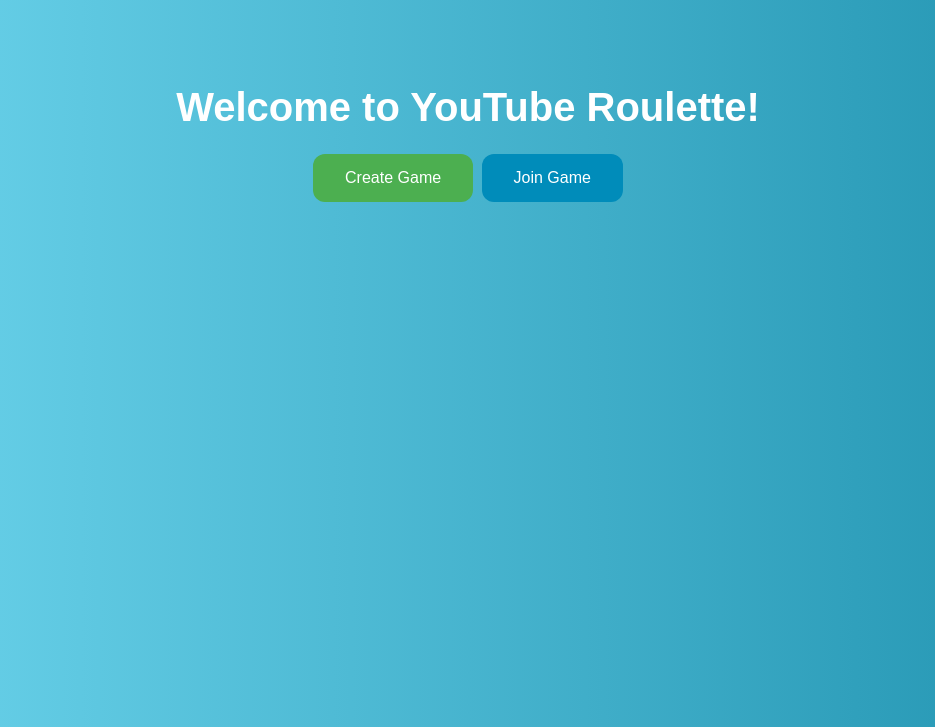
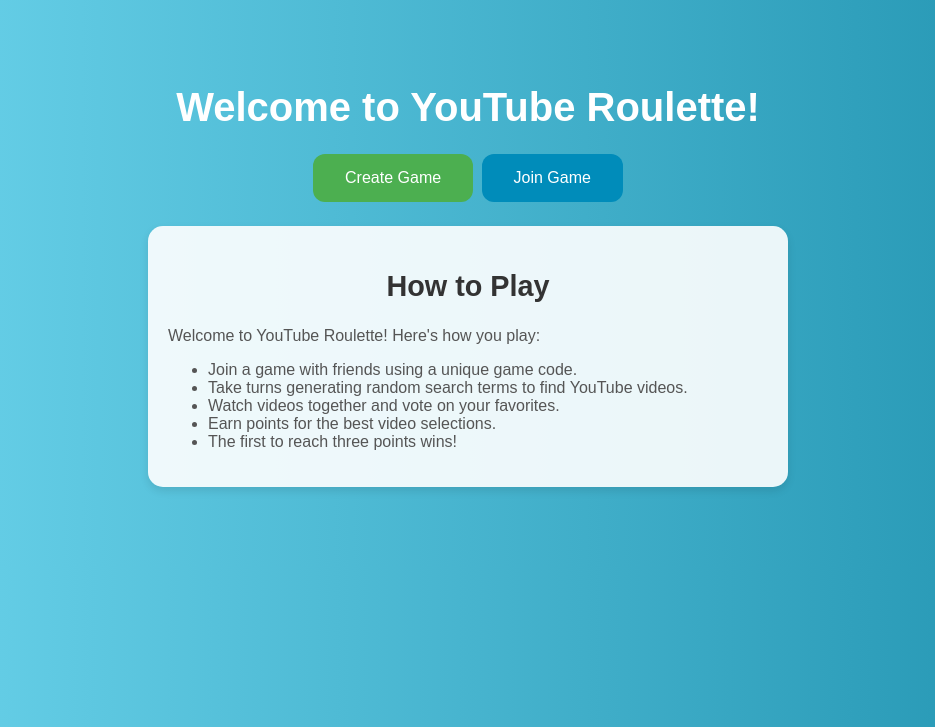
Before and after one commit to MagitekZed/ytroulette, a Flask app: page / in a window 1280 px wide. Shown: the top 727 px of the page, without its empty margins (172-1107 px from the left). Run offline with Flask 3, Linux system fonts and the light colour scheme.

Commit message:
Update index.html

```diff
--- a/templates/index.html
+++ b/templates/index.html
@@ -40,11 +40,41 @@
             background-color: #005f73; /* Darker blue */
             box-shadow: 0 12px 16px 0 rgba(0,0,0,0.24), 0 17px 50px 0 rgba(0,0,0,0.19);
         }
+
+        .rules-box {
+            background-color: rgba(255, 255, 255, 0.9); /* Semi-transparent white */
+            margin: 20px auto;
+            padding: 20px;
+            border-radius: 15px;
+            box-shadow: 0 4px 8px rgba(0, 0, 0, 0.1);
+            width: 80%;
+            max-width: 600px;
+        }
+        .rules-box h2 {
+            color: #333;
+            font-size: 1.8em;
+        }
+        .rules-box p, .rules-box ul {
+            color: #555;
+            text-align: left;
+        }
     </style>
 </head>
 <body>
     <h1>Welcome to YouTube Roulette!</h1>
     <button class="button" onclick="location.href='/create_game'">Create Game</button>
     <button class="button button2" onclick="location.href='/join_game'">Join Game</button>
+
+    <div class="rules-box">
+        <h2>How to Play</h2>
+        <p>Welcome to YouTube Roulette! Here's how you play:</p>
+        <ul>
+            <li>Join a game with friends using a unique game code.</li>
+            <li>Take turns generating random search terms to find YouTube videos.</li>
+            <li>Watch videos together and vote on your favorites.</li>
+            <li>Earn points for the best video selections.</li>
+            <li>The first to reach three points wins!</li>
+        </ul>
+    </div>
 </body>
 </html>
```
